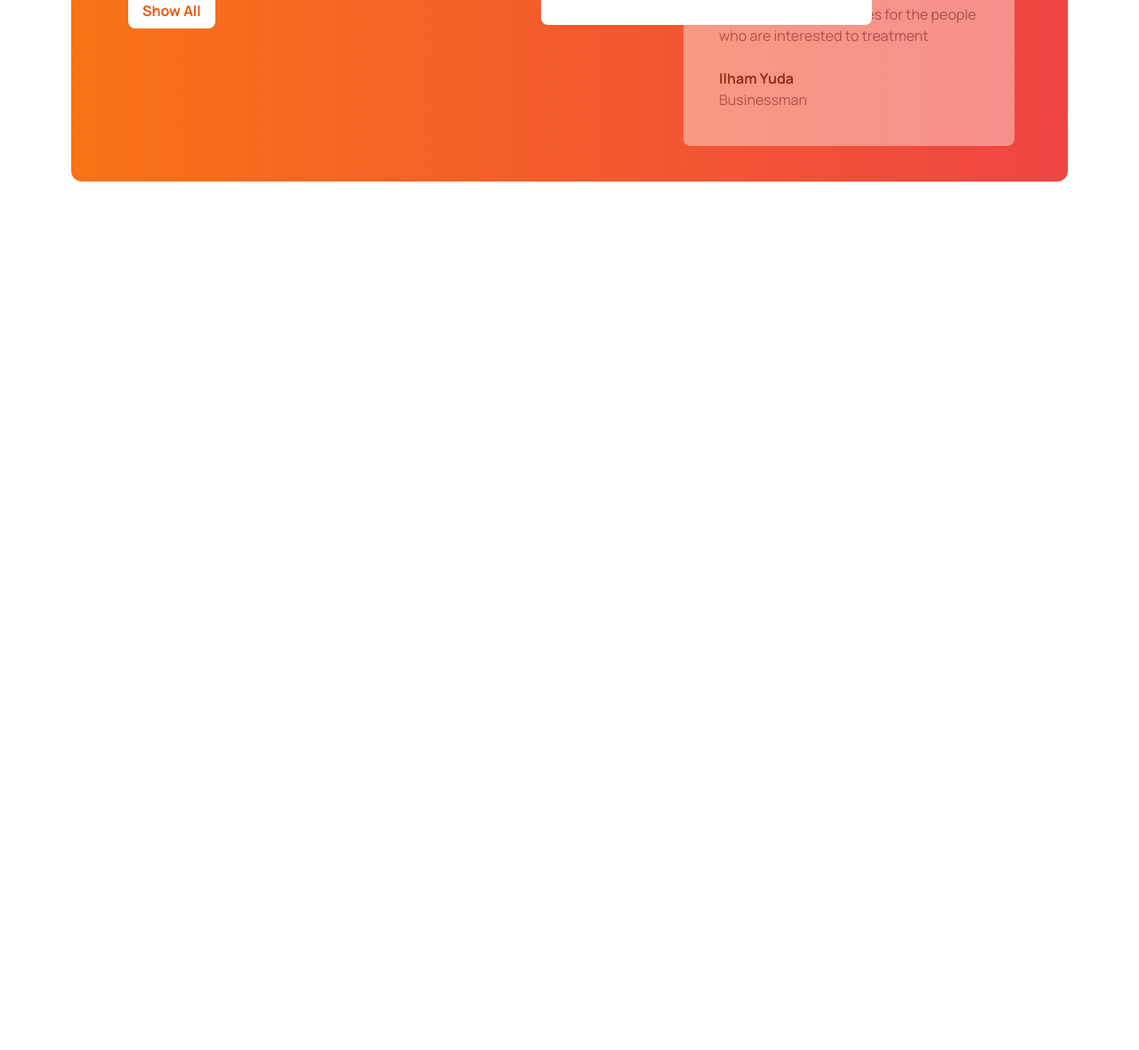
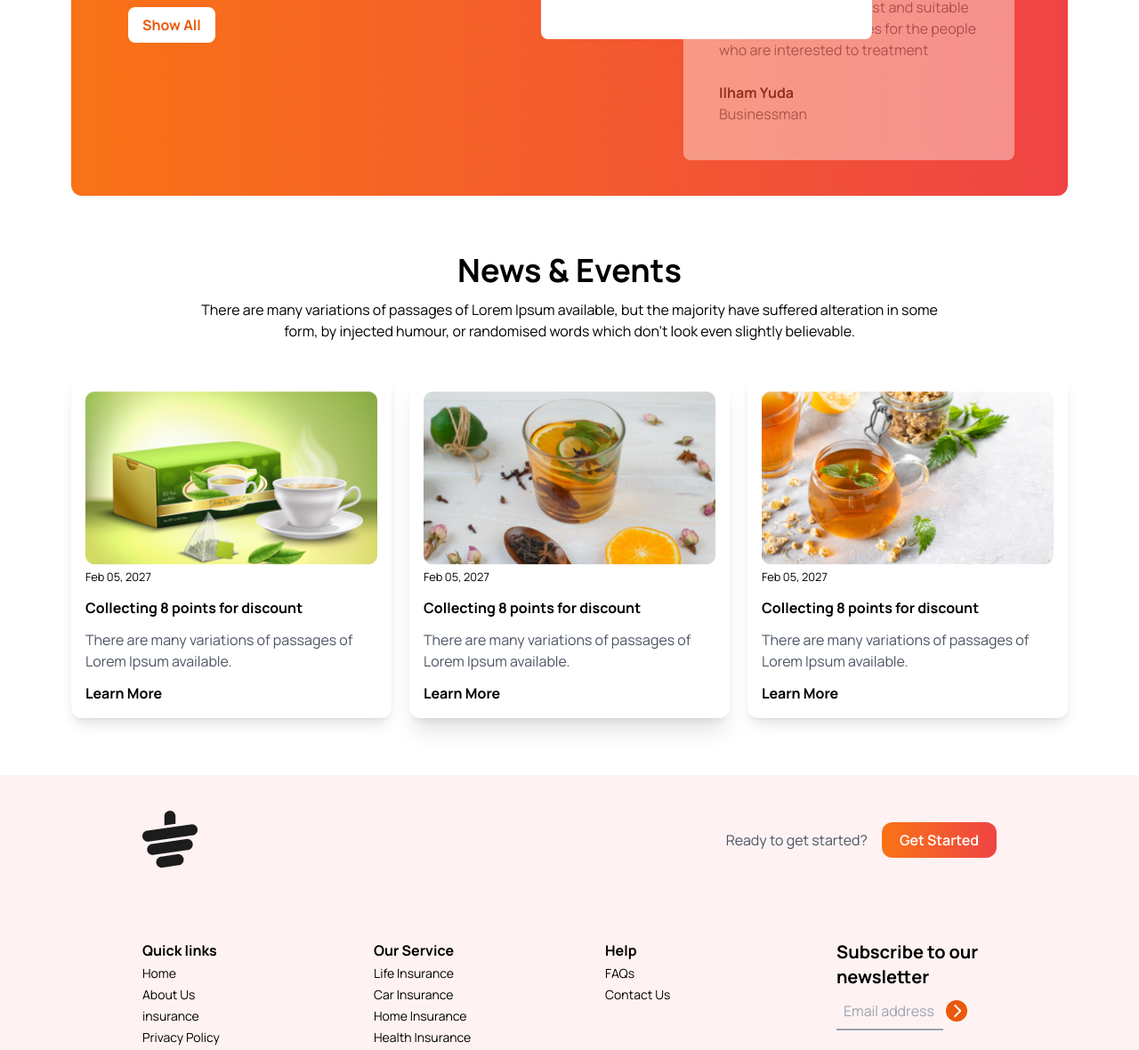
Before and after one commit to AnjumanAra28/tea-house, a plain HTML site: page index.html in a window 1280 px wide. Shown: the part 2053-3233 px from the top of the page at 89% size. Before the commit the page ends 2257 px from the top, so only its background shows below. Drawn offline with nearby package versions, Linux system fonts and the light colour scheme.

Commit message:
project done

```diff
--- a/index.html
+++ b/index.html
@@ -35,8 +35,8 @@
 <body class="font-manrope" >
 
     <main class="max-w-screen-xl mx-auto px-8 lg:px-20">
+       <!-- banner starts here -->
         <header class="mt-10 ">
-            <!-- banner starts here -->
              <section class=" md:flex items-center">
               <!-- banner text -->
                <div class=" md:w-1/2 space-y-4">
@@ -62,8 +62,9 @@
               </div>
              </section>
         </header>
+        <!--  featured section -->
         <section class=" my-10 md:my-20">
-          <!-- featured section -->
+
            <div class="text-center w-11/12 md:w-3/4 mx-auto">
             <h1 class="text-3xl md:text-4xl font-bold mb-3">Our Featured Products</h1>
             <p class="text-[#777777]"> There are many variations of passages of Lorem Ipsum available, but the majority have suffered alteration in some form, by injected humour, or random words which don't look even slightly believable. </p>
@@ -102,7 +103,7 @@
         </section>
 
         <!-- great tea section -->
-         <section class="grid grid-cols-1 md:grid-cols-2 gap-4 mb-12">
+         <section class="grid grid-cols-1 md:grid-cols-2 gap-4 mb-16">
 
           <!-- grid card image section -->
            <div class="grid grid-cols-2 grid-rows-3 gap-4 md:w-11/12">
@@ -180,14 +181,100 @@
                 <p class="text-gray-600">Businessman</p>
               </div>
             </div>
+          </div>
+         </section>
 
+         <!-- news section -->
+        <section class="my-16">
+          <div class="text-center w-11/12 md:w-3/4 mx-auto ">
+            <h1 class="text-3xl md:text-4xl font-bold mb-3">News & Events</h1>
+            <p>There are many variations of passages of Lorem Ipsum available, but the majority have suffered alteration in some form, by injected humour, or randomised words which don't look even slightly believable. </p>
           </div>
+          <!-- news images -->
+           <div class="grid grid-cols-1 md:grid-cols-2 lg:grid-cols-3 mt-10 gap-5">
+            <div class="bg-white rounded-xl shadow-lg p-4">
+              <img class="w-full" src="images/news-1.png" alt="">
+              <div class="space-y-3">
+                <small>Feb 05, 2027</small>
+              <h3 class="font-bold">Collecting 8 points for discount</h3>
+              <p class="text-gray-600 pb-3">There are many variations of passages of Lorem Ipsum available.</p>
+              <a class="font-bold" href="">Learn More</a>
+              </div>
+            </div>
+            <div class="bg-white rounded-xl shadow-xl p-4">
+              <img class="w-full" src="images/news-2.png" alt="">
+              <div class="space-y-3">
+                <small>Feb 05, 2027</small>
+              <h3 class="font-bold">Collecting 8 points for discount</h3>
+              <p class="text-gray-600 pb-3">There are many variations of passages of Lorem Ipsum available.</p>
+              <a class="font-bold" href="">Learn More</a>
+              </div>
+            </div>
+            <div class="bg-white rounded-xl shadow-lg p-4">
+              <img class="w-full" src="images/news-3.png" alt="">
+              <div class="space-y-3">
+                <small>Feb 05, 2027</small>
+              <h3 class="font-bold">Collecting 8 points for discount</h3>
+              <p class="text-gray-600 pb-3">There are many variations of passages of Lorem Ipsum available.</p>
+              <a class="font-bold" href="">Learn More</a>
+              </div>
+            </div>
 
+           </div>
 
+        </section>
+    </main>
+    <footer class="bg-red-50">
+      <!-- footer icon section -->
+       <div class="flex pt-10 md:px-40 px-6 justify-between">
+           <img src="images/cup.png" alt="">
+           <div class="flex items-center">
+            <p class="text-gray-600">Ready to get started?</p>
+            <button class="bg-gradient-to-r from-orange-500 to-red-500 text-white rounded-xl font-semibold ml-4 px-5 py-2">Get Started
+            </button>
+           </div>
+       </div>
 
-         </section>
-    </main>
-    <footer>
+       <!-- about section -->
+
+       <div class="grid grid-cols-2 md:grid-cols-4 md:gap-20 gap-6 md:py-20 py-16 px-5 md:px-40">
+        <div>
+          <h3 class="font-bold pb-1">Quick links</h3>
+          <ul class="text-sm space-y-1">
+            <li>Home</li>
+            <li>About Us</li>
+            <li>insurance</li>
+            <li>Privacy Policy</li>
+          </ul>
+        </div>
+        <div>
+          <h3 class="font-bold pb-1">Our Service</h3>
+          <ul class="text-sm space-y-1">
+            <li>Life Insurance</li>
+            <li>Car Insurance</li>
+            <li>Home Insurance</li>
+            <li>Health Insurance</li>
+          </ul>
+        </div>
+        <div>
+          <h3 class="font-bold pb-1">Help</h3>
+          <ul class="text-sm space-y-1">
+            <li>FAQs</li>
+            <li>Contact Us</li>
+          </ul>
+        </div>
+        <div class="space-y-1 ">
+          <h3 class="font-bold text-xl">Subscribe to our newsletter</h3>
+          <input type="text" placeholder="Email address" class="p-2 bg-transparent border-b-2 border-gray-400 w-4/6">
+          <i class="text-white bg-orange-600 fa-solid fa-chevron-right w-6 h-6 rounded-full inline-flex justify-center items-center"></i>
+          <div class="pt-5 space-x-3">
+            <i class="fa-brands fa-facebook text-stone-500"></i>
+            <i class="fa-brands fa-twitter  text-stone-500"></i>
+            <i class="fa-brands fa-instagram text-stone-500"></i>
+          </div>
+        </div>
+
+       </div>
 
     </footer>
 </body>
```
